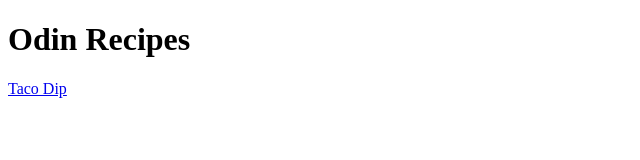
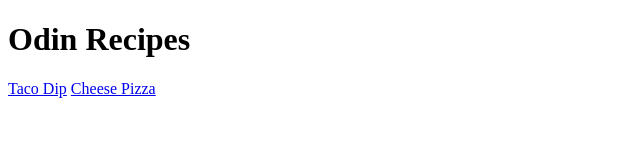
Before and after one commit to adamamado/odin-recipes, a plain HTML site: page index.html in a window 1280 px wide. Shown: the whole page, without its empty margins (0-640 px from the left). Drawn offline with Linux system fonts and the light colour scheme.

Commit message:
Add a link from index.html to cheese-pizza.html

```diff
--- a/index.html
+++ b/index.html
@@ -8,5 +8,7 @@
     <body>
         <h1>Odin Recipes</h1>
         <a href="recipes/taco-dip.html">Taco Dip</a>
+        <a href="recipes/cheese-pizza.html">Cheese Pizza</a>
+
     </body>
 </html>
```
